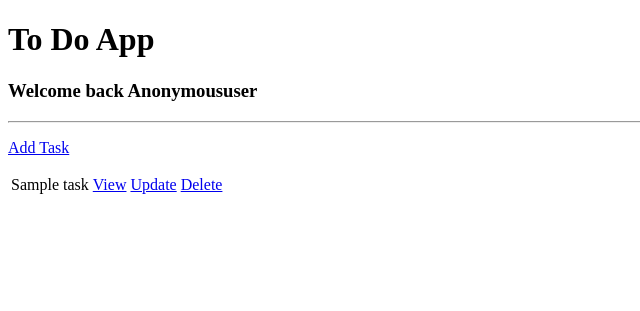
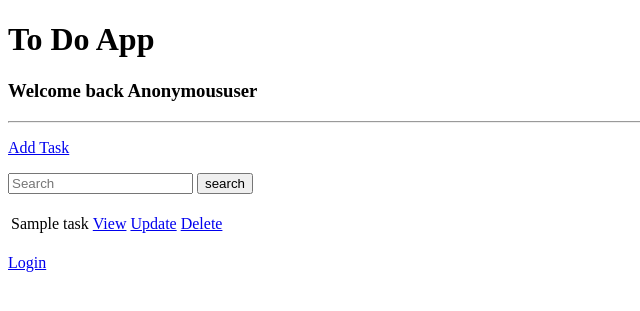
Before and after one commit to Sakkadas/django-to-do-app, a Django app: page / in a window 1280 px wide. Shown: the top 311 px of the page, without its empty margins (0-640 px from the left). Run offline with Django 3.2, Linux system fonts and the light colour scheme; tables that the repository leaves empty hold one stand-in row (values such as "Sample post").

Commit message:
add search form

```diff
--- a/todo/tasks/templates/tasks/main.html
+++ b/todo/tasks/templates/tasks/main.html
@@ -4,11 +4,21 @@
     <meta charset="UTF-8">
     <title>To Do App</title>
 </head>
+
+
 <body>
 <h1>To Do App</h1>
 <h3>Welcome back {{request.user|title}}</h3>
 <hr>
 <p><a href="{% url 'create-task'%}">Add Task</a></p>
+<form method="GET">
+    <input type='text' name='search-area' placeholder="Search" value="{{search_input}}">
+    <input type="submit" value="search">
+</form>
+
+<br>
+
+
 <table>
     {% for task in tasks %}
     <tr>
@@ -23,6 +33,11 @@
 
     {% if request.user.is_authenticated %}
     <a href="{% url 'logout' %}">Logout</a>
+    {% else %}
+    <a href="{% url 'login' %}">Login</a>
     {% endif %}
+
 </body>
+
+
 </html>
```
Lines whose indentation alone changed are shown as unchanged.
